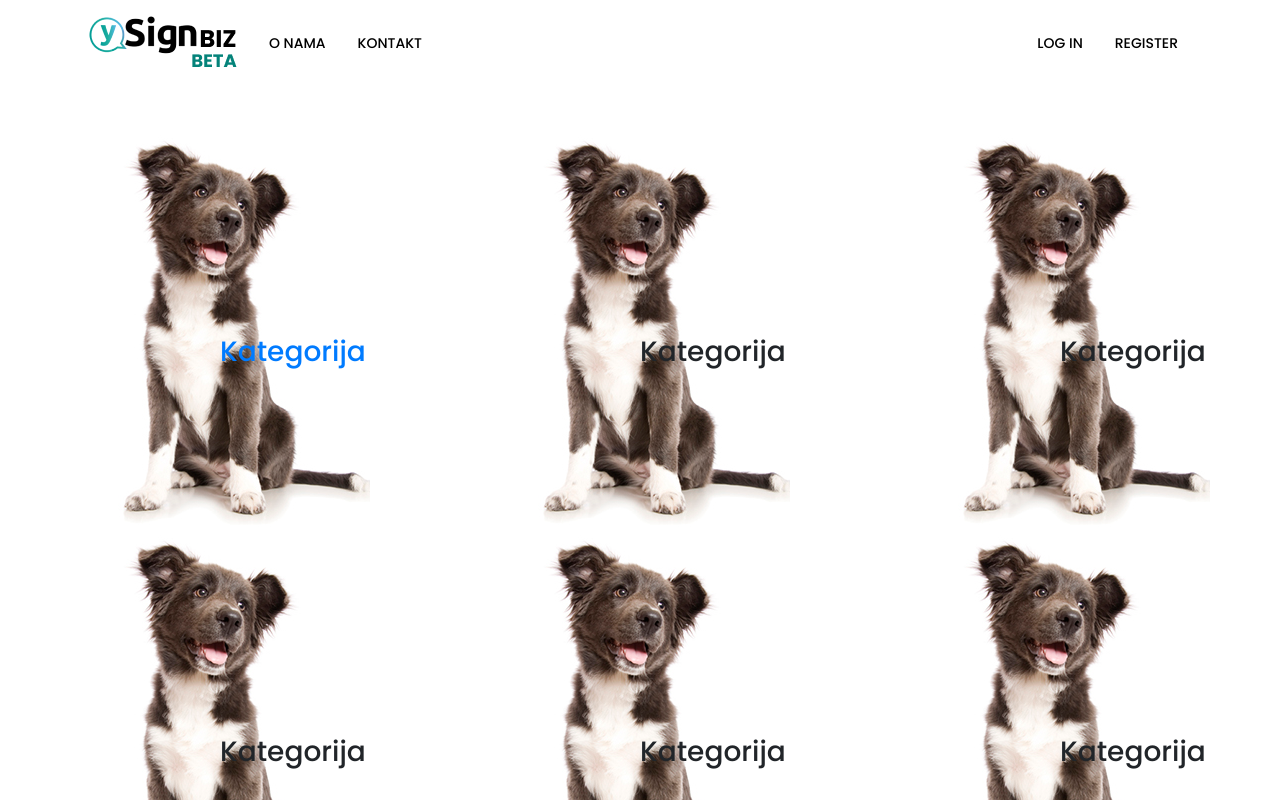
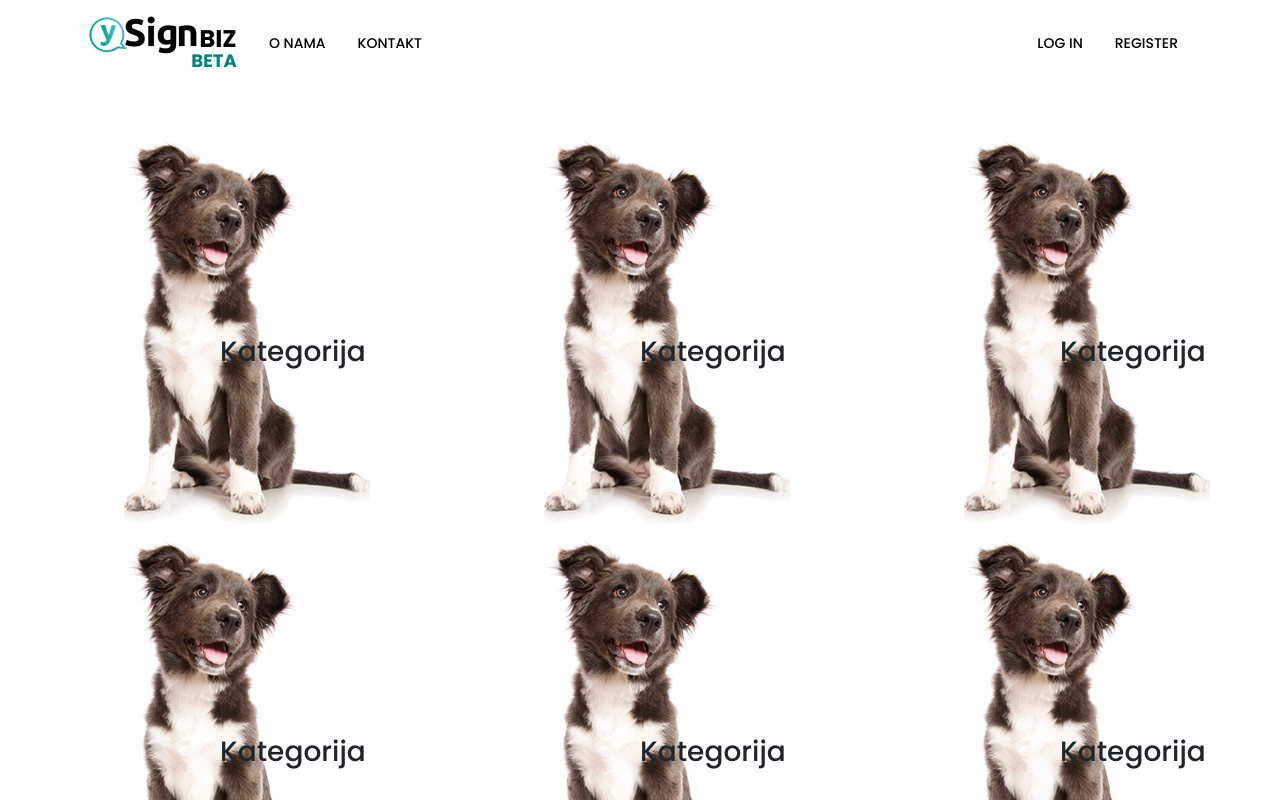
Before and after one commit to markosrb97/flaki.rs, a React (Create React App) app: page / in a window 1280 px wide. Shown: the top 800 px of the page. Built offline with nearby package versions, Linux system fonts and the light colour scheme.

Commit message:
mini update

```diff
--- a/src/components/Category.js
+++ b/src/components/Category.js
@@ -8,10 +8,10 @@ function Category() {
       <>
         <div className="container">
             <div className="row justify-content-between mt-5">
-            <Link to="/Dog"> <div className="category-box">
-                    <img src={dogPhoto} alt="Psi" />
+             <div className="category-box">
+             <Link to="/Dog"><img src={dogPhoto} alt="Psi" /></Link>
                     <h3>Kategorija</h3>
-                </div></Link>
+                </div>
                 <div className="category-box ">
                     <img src={dogPhoto} alt="Macke" />
                     <h3>Kategorija</h3>
--- a/src/pages/Home.js
+++ b/src/pages/Home.js
@@ -8,7 +8,7 @@ function Home() {
     <Router>
     <Category />
       <Switch>
-        <Route path='/Dog' component={Dog}>test</Route>
+        <Route path='/Dog' component={Dog}></Route>
       </Switch>
     </Router>
 
```
